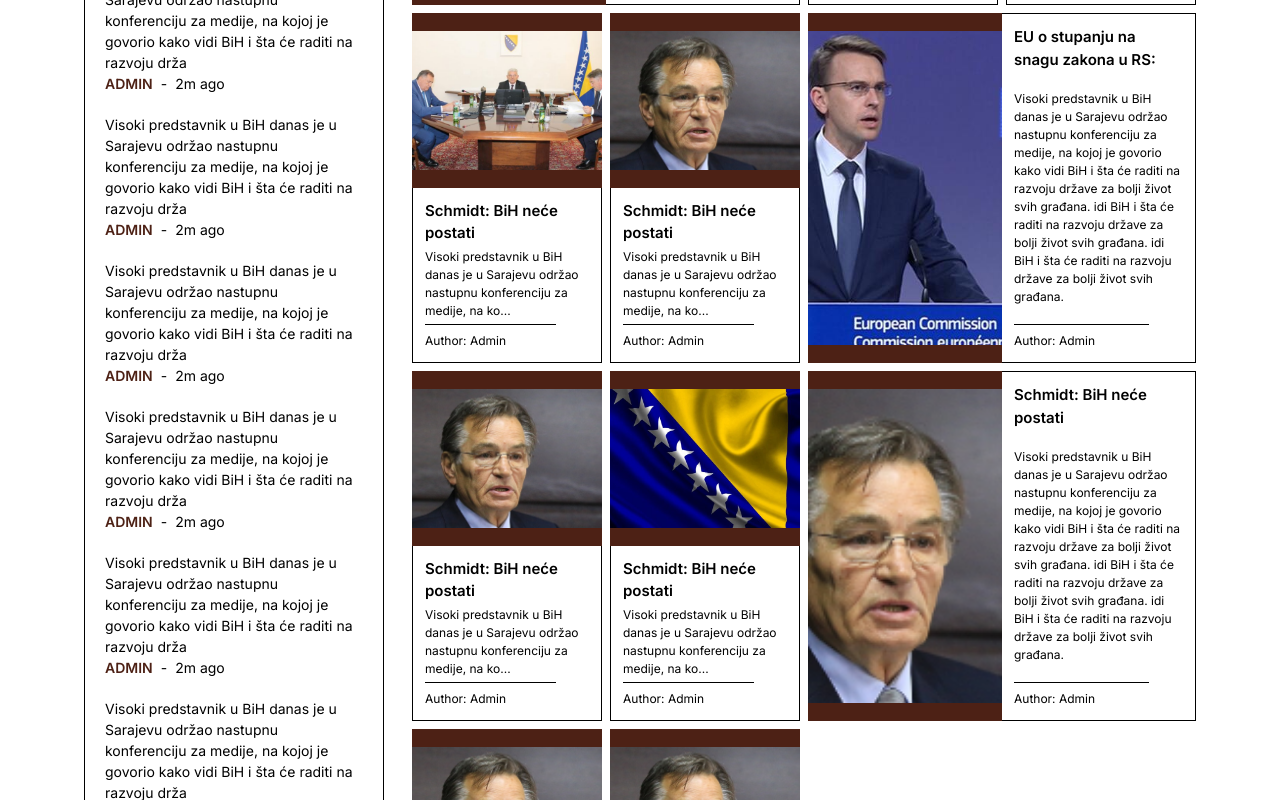
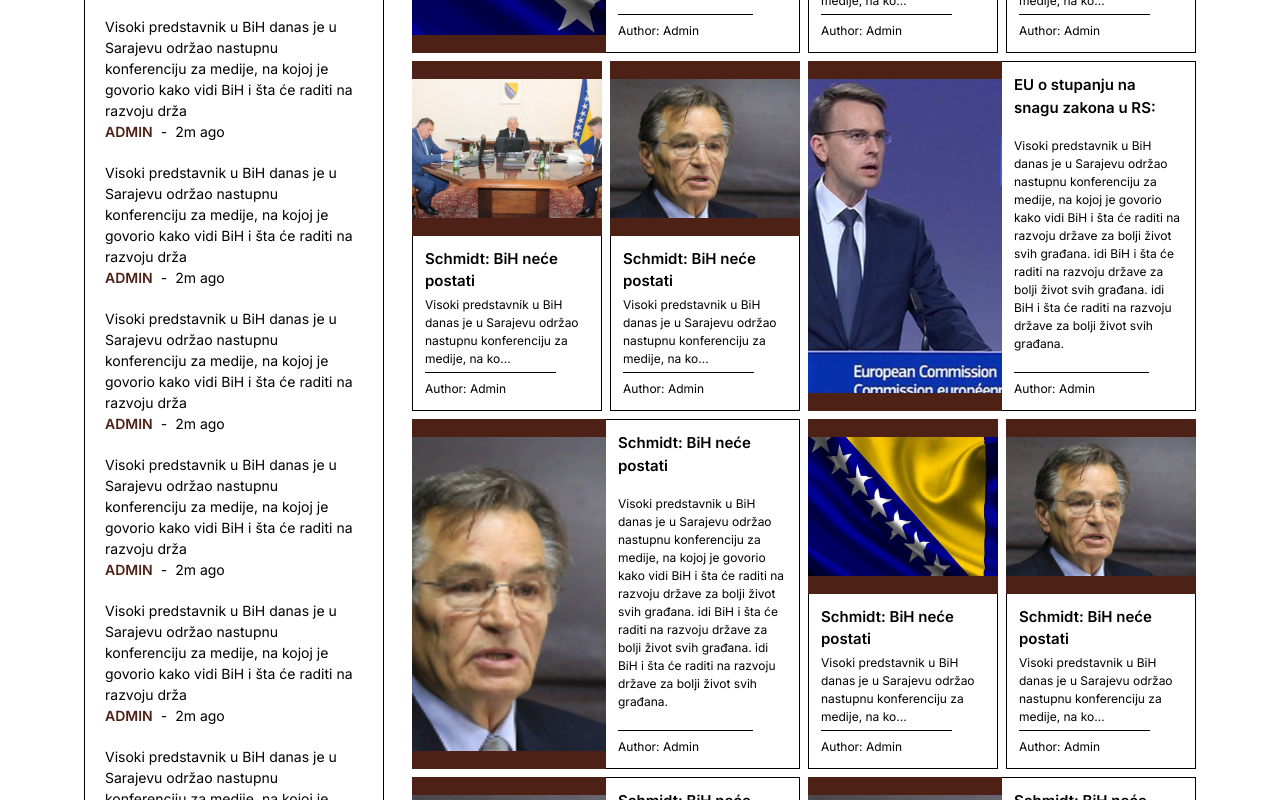
Before and after one commit to AidPuska/news-portal, a Next.js app: page / in a window 1280 px wide. Shown: the part 800-1600 px from the top of the page. Built offline with nearby package versions, Linux system fonts and the light colour scheme.

Commit message:
added helper function that give card size based on grid system

```diff
--- a/src/components/Header.js
+++ b/src/components/Header.js
@@ -1,16 +1,19 @@
 "use client"
+import { data } from '@/pages/Main'
 import Image from 'next/image'
-import React from 'react'
+import React, { useState } from 'react'
 
 const Header = () => {
 
+  const [dataNum, setDataNum] = useState(0)
+
   return (
     <div>
-      <div className='relative bg-red-500
-        flex flex-col items-center'>
+      <div className='relative flex flex-col
+      items-center w-[400px] md:w-full mx-auto h-[400px]'>
         <Image
-          src={require('../../public/velika-sala.png')}
-          className='w-full h-[500px] md:h-full object-cover'
+          src={data[dataNum].image}
+          className='w-[400px] md:w-full h-[500px] md:h-full object-cover'
           alt='main_image'
           quality={100}
         />
@@ -19,18 +22,20 @@ const Header = () => {
           className='w-12 h-12 absolute top-1/2 left-2 md:left-20 hover:scale-95'
           alt='left arrow'
           quality={100}
+          onClick={() => setDataNum(prev => prev - 1)}
         />
         <Image
           src={require('../../public/arrow-right.png')}
           className='w-12 h-12 absolute top-1/2 right-2 md:right-20 hover:scale-95'
           alt='right arrow'
           quality={100}
+          onClick={() => setDataNum(prev => prev + 1)}
         />
         <div className='absolute w-52 md:w-fit
           bottom-5 items-center flex flex-col'>
           <p className='text-lg text-justify drop-shadow-xl
           md:text-3xl font-bold text-white'>
-            Ustavni sud Bosne i Hercegovine odlučio o spornom slučaju...
+            {data[dataNum].title}
           </p>
           <p className='text-[12px] underline
           decoration-white text-white hover:scale-105'>
--- a/src/pages/Main.js
+++ b/src/pages/Main.js
@@ -7,16 +7,22 @@ import SingleNews from '@/components/SingleNews'
 import Image from 'next/image'
 import React from 'react'
 
-const orderOfGrid = ['big', 'middle', 'middle', 'middle', 'middle', 'big', 'middle', 'middle', 'small', 'small']
+const orderOfGrid = ['big', 'middle', 'middle', 'middle', 'middle', 'big', 'big', 'middle', 'middle', 'big']
 
-export const data = [
+const getCardSize = (id) => {
+  if (id >= 0 && id <= 9) return id;
+  else if (id > 9) return id % 10;
+}
+
+export const beforeData = [
   {
     id: 0,
     title: 'Schmidt: BiH neće postati',
     desc: 'Visoki predstavnik u BiH danas je u Sarajevu održao nastupnu konferenciju za medije, na kojoj je govorio kako vidi BiH i šta će raditi na razvoju države za bolji život svih građana. idi BiH i šta će raditi na razvoju države za bolji život svih građana. idi BiH i šta će raditi na razvoju države za bolji život svih građana.',
     author: 'Admin',
     image: require('../../public/bih.jpg'),
-    size: 'big'
+    size: '',
+    category: 'politika'
   },
   {
     id: 1,
@@ -24,7 +30,7 @@ export const data = [
     desc: 'Visoki predstavnik u BiH danas je u Sarajevu održao nastupnu konferenciju za medije, na kojoj je govorio kako vidi BiH i šta će raditi na razvoju države za bolji život svih građana. idi BiH i šta će raditi na razvoju države za bolji život svih građana. idi BiH i šta će raditi na razvoju države za bolji život svih građana.',
     author: 'Admin',
     image: require('../../public/foto.jpg'),
-    size: 'middle'
+    size: '', category: ''
   },
   {
     id: 2,
@@ -32,7 +38,7 @@ export const data = [
     desc: 'Visoki predstavnik u BiH danas je u Sarajevu održao nastupnu konferenciju za medije, na kojoj je govorio kako vidi BiH i šta će raditi na razvoju države za bolji život svih građana. idi BiH i šta će raditi na razvoju države za bolji život svih građana. idi BiH i šta će raditi na razvoju države za bolji život svih građana.',
     author: 'Admin',
     image: require('../../public/sefik.png'),
-    size: 'middle'
+    size: '', category: ''
   },
   {
     id: 3,
@@ -40,7 +46,7 @@ export const data = [
     desc: 'Visoki predstavnik u BiH danas je u Sarajevu održao nastupnu konferenciju za medije, na kojoj je govorio kako vidi BiH i šta će raditi na razvoju države za bolji život svih građana. idi BiH i šta će raditi na razvoju države za bolji život svih građana. idi BiH i šta će raditi na razvoju države za bolji život svih građana.',
     author: 'Admin',
     image: require('../../public/predsjednistvo.jpg'),
-    size: 'middle'
+    size: '', category: ''
   },
   {
     id: 4,
@@ -48,7 +54,8 @@ export const data = [
     desc: 'Visoki predstavnik u BiH danas je u Sarajevu održao nastupnu konferenciju za medije, na kojoj je govorio kako vidi BiH i šta će raditi na razvoju države za bolji život svih građana. idi BiH i šta će raditi na razvoju države za bolji život svih građana. idi BiH i šta će raditi na razvoju države za bolji život svih građana.',
     author: 'Admin',
     image: require('../../public/sefik.png'),
-    size: 'middle'
+    size: '',
+    category: 'politika'
   },
   {
     id: 5,
@@ -56,49 +63,125 @@ export const data = [
     desc: 'Visoki predstavnik u BiH danas je u Sarajevu održao nastupnu konferenciju za medije, na kojoj je govorio kako vidi BiH i šta će raditi na razvoju države za bolji život svih građana. idi BiH i šta će raditi na razvoju države za bolji život svih građana. idi BiH i šta će raditi na razvoju države za bolji život svih građana.',
     author: 'Admin',
     image: require('../../public/eu.jpeg'),
-    size: 'big'
+    size: '', category: ''
   },
   {
-    id: 5,
+    id: 6,
     title: 'Schmidt: BiH neće postati',
     desc: 'Visoki predstavnik u BiH danas je u Sarajevu održao nastupnu konferenciju za medije, na kojoj je govorio kako vidi BiH i šta će raditi na razvoju države za bolji život svih građana. idi BiH i šta će raditi na razvoju države za bolji život svih građana. idi BiH i šta će raditi na razvoju države za bolji život svih građana.',
     author: 'Admin',
     image: require('../../public/sefik.png'),
-    size: 'middle'
+    size: '', category: ''
   },
   {
-    id: 5,
+    id: 7,
     title: 'Schmidt: BiH neće postati',
     desc: 'Visoki predstavnik u BiH danas je u Sarajevu održao nastupnu konferenciju za medije, na kojoj je govorio kako vidi BiH i šta će raditi na razvoju države za bolji život svih građana. idi BiH i šta će raditi na razvoju države za bolji život svih građana. idi BiH i šta će raditi na razvoju države za bolji život svih građana.',
     author: 'Admin',
     image: require('../../public/bih.jpg'),
-    size: 'middle'
+    size: '', category: ''
   },
   {
-    id: 5,
+    id: 8,
     title: 'Schmidt: BiH neće postati',
     desc: 'Visoki predstavnik u BiH danas je u Sarajevu održao nastupnu konferenciju za medije, na kojoj je govorio kako vidi BiH i šta će raditi na razvoju države za bolji život svih građana. idi BiH i šta će raditi na razvoju države za bolji život svih građana. idi BiH i šta će raditi na razvoju države za bolji život svih građana.',
     author: 'Admin',
     image: require('../../public/sefik.png'),
-    size: 'big'
+    size: '', category: ''
   },
   {
-    id: 5,
+    id: 9,
     title: 'Schmidt: BiH neće postati',
     desc: 'Visoki predstavnik u BiH danas je u Sarajevu održao nastupnu konferenciju za medije, na kojoj je govorio kako vidi BiH i šta će raditi na razvoju države za bolji život svih građana. idi BiH i šta će raditi na razvoju države za bolji život svih građana. idi BiH i šta će raditi na razvoju države za bolji život svih građana.',
     author: 'Admin',
     image: require('../../public/sefik.png'),
-    size: 'middle'
+    size: '', category: ''
   },
   {
-    id: 5,
+    id: 10,
     title: 'Schmidt: BiH neće postati',
     desc: 'Visoki predstavnik u BiH danas je u Sarajevu održao nastupnu konferenciju za medije, na kojoj je govorio kako vidi BiH i šta će raditi na razvoju države za bolji život svih građana. idi BiH i šta će raditi na razvoju države za bolji život svih građana. idi BiH i šta će raditi na razvoju države za bolji život svih građana.',
     author: 'Admin',
     image: require('../../public/sefik.png'),
-    size: 'middle'
+    size: '', category: ''
+  },
+  {
+    id: 11,
+    title: 'Schmidt: BiH neće postati',
+    desc: 'Visoki predstavnik u BiH danas je u Sarajevu održao nastupnu konferenciju za medije, na kojoj je govorio kako vidi BiH i šta će raditi na razvoju države za bolji život svih građana. idi BiH i šta će raditi na razvoju države za bolji život svih građana. idi BiH i šta će raditi na razvoju države za bolji život svih građana.',
+    author: 'Admin',
+    image: require('../../public/sefik.png'),
+    size: '', category: ''
+  },
+  {
+    id: 12,
+    title: 'Schmidt: BiH neće postati',
+    desc: 'Visoki predstavnik u BiH danas je u Sarajevu održao nastupnu konferenciju za medije, na kojoj je govorio kako vidi BiH i šta će raditi na razvoju države za bolji život svih građana. idi BiH i šta će raditi na razvoju države za bolji život svih građana. idi BiH i šta će raditi na razvoju države za bolji život svih građana.',
+    author: 'Admin',
+    image: require('../../public/sefik.png'),
+    size: '', category: ''
+  },
+  {
+    id: 13,
+    title: 'Schmidt: BiH neće postati',
+    desc: 'Visoki predstavnik u BiH danas je u Sarajevu održao nastupnu konferenciju za medije, na kojoj je govorio kako vidi BiH i šta će raditi na razvoju države za bolji život svih građana. idi BiH i šta će raditi na razvoju države za bolji život svih građana. idi BiH i šta će raditi na razvoju države za bolji život svih građana.',
+    author: 'Admin',
+    image: require('../../public/sefik.png'),
+    size: '', category: ''
+  },
+  {
+    id: 14,
+    title: 'Schmidt: BiH neće postati',
+    desc: 'Visoki predstavnik u BiH danas je u Sarajevu održao nastupnu konferenciju za medije, na kojoj je govorio kako vidi BiH i šta će raditi na razvoju države za bolji život svih građana. idi BiH i šta će raditi na razvoju države za bolji život svih građana. idi BiH i šta će raditi na razvoju države za bolji život svih građana.',
+    author: 'Admin',
+    image: require('../../public/sefik.png'),
+    size: '', category: ''
+  },
+  {
+    id: 15,
+    title: 'Schmidt: BiH neće postati',
+    desc: 'Visoki predstavnik u BiH danas je u Sarajevu održao nastupnu konferenciju za medije, na kojoj je govorio kako vidi BiH i šta će raditi na razvoju države za bolji život svih građana. idi BiH i šta će raditi na razvoju države za bolji život svih građana. idi BiH i šta će raditi na razvoju države za bolji život svih građana.',
+    author: 'Admin',
+    image: require('../../public/sefik.png'),
+    size: '', category: ''
+  },
+  {
+    id: 16,
+    title: 'Schmidt: BiH neće postati',
+    desc: 'Visoki predstavnik u BiH danas je u Sarajevu održao nastupnu konferenciju za medije, na kojoj je govorio kako vidi BiH i šta će raditi na razvoju države za bolji život svih građana. idi BiH i šta će raditi na razvoju države za bolji život svih građana. idi BiH i šta će raditi na razvoju države za bolji život svih građana.',
+    author: 'Admin',
+    image: require('../../public/sefik.png'),
+    size: '', category: ''
+  },
+  {
+    id: 17,
+    title: 'Schmidt: BiH neće postati',
+    desc: 'Visoki predstavnik u BiH danas je u Sarajevu održao nastupnu konferenciju za medije, na kojoj je govorio kako vidi BiH i šta će raditi na razvoju države za bolji život svih građana. idi BiH i šta će raditi na razvoju države za bolji život svih građana. idi BiH i šta će raditi na razvoju države za bolji život svih građana.',
+    author: 'Admin',
+    image: require('../../public/sefik.png'),
+    size: '', category: ''
+  },
+  {
+    id: 18,
+    title: 'Schmidt: BiH neće postati',
+    desc: 'Visoki predstavnik u BiH danas je u Sarajevu održao nastupnu konferenciju za medije, na kojoj je govorio kako vidi BiH i šta će raditi na razvoju države za bolji život svih građana. idi BiH i šta će raditi na razvoju države za bolji život svih građana. idi BiH i šta će raditi na razvoju države za bolji život svih građana.',
+    author: 'Admin',
+    image: require('../../public/sefik.png'),
+    size: '', category: ''
+  },
+  {
+    id: 19,
+    title: 'Schmidt: BiH neće postati',
+    desc: 'Visoki predstavnik u BiH danas je u Sarajevu održao nastupnu konferenciju za medije, na kojoj je govorio kako vidi BiH i šta će raditi na razvoju države za bolji život svih građana. idi BiH i šta će raditi na razvoju države za bolji život svih građana. idi BiH i šta će raditi na razvoju države za bolji život svih građana.',
+    author: 'Admin',
+    image: require('../../public/sefik.png'),
+    size: '', category: ''
   },
 ]
+
+export const data = beforeData.map(item => (
+  {...item, size: orderOfGrid[getCardSize(item.id)]}
+))
 
 const Main = () => {
 
@@ -106,14 +189,14 @@ const Main = () => {
     <div className='mx-0 md:mx-20'>
       <Header />
       <Navbar />
-      <div className='flex justify-around gap-5 p-5'>
+      <div className='flex w-[400px] md:w-full mx-auto justify-around gap-5 p-5'>
 
-        <div className='bg-grey-400 w-[300px] border border-black'>
+        <div className='bg-grey-400 hidden md:flex w-[300px] border border-black'>
           <Sidebar />
         </div>
 
         <article className='w-[70%] flex flex-col gap-2'>
-          <div className='grid grid-cols-4 gap-2'>
+          <div className='grid grid-cols-1 md:grid-cols-4 gap-2'>
             {data.map(news => (
               <SingleNews
                 key={news.id}
--- /dev/null
+++ b/src/pages/MainHelper.js
@@ -0,0 +1,6 @@
+export const getCardSize = (index) => {
+
+  const orderOfGrid = ['big', 'middle', 'middle', 'middle', 'middle', 'big', 'middle', 'middle', 'small', 'small']
+
+
+}
--- a/src/pages/SingleNewsPage.js
+++ b/src/pages/SingleNewsPage.js
@@ -17,7 +17,8 @@ const SingleNewsPage = () => {
           src={data[0].image}
         />
 
-        <div className='px-20'>
+        <div className='px-20 mb-10 flex flex-col'>
+
           <h1 className='text-[20px] font-bold'>{data[0].title}</h1>
 
           <div className='flex justify-between text-[13px] mb-10'>
@@ -31,7 +32,19 @@ const SingleNewsPage = () => {
             </div>
           </div>
 
-          <h3 className='text-justify text-[13px] first-letter:text-3xl'>{text}</h3>
+          <h3 className='text-justify text-[13px] first-letter:text-3xl mb-10'>{text}</h3>
+
+          <div className='mb-10'>
+            <h1>Comments: </h1>
+            <input
+              className='border border-black h-20 w-full rounded-md'
+            />
+          </div>
+
+          <div>
+            <h1>More like this: </h1>
+
+          </div>
         </div>
       </div>
     </div>
```
